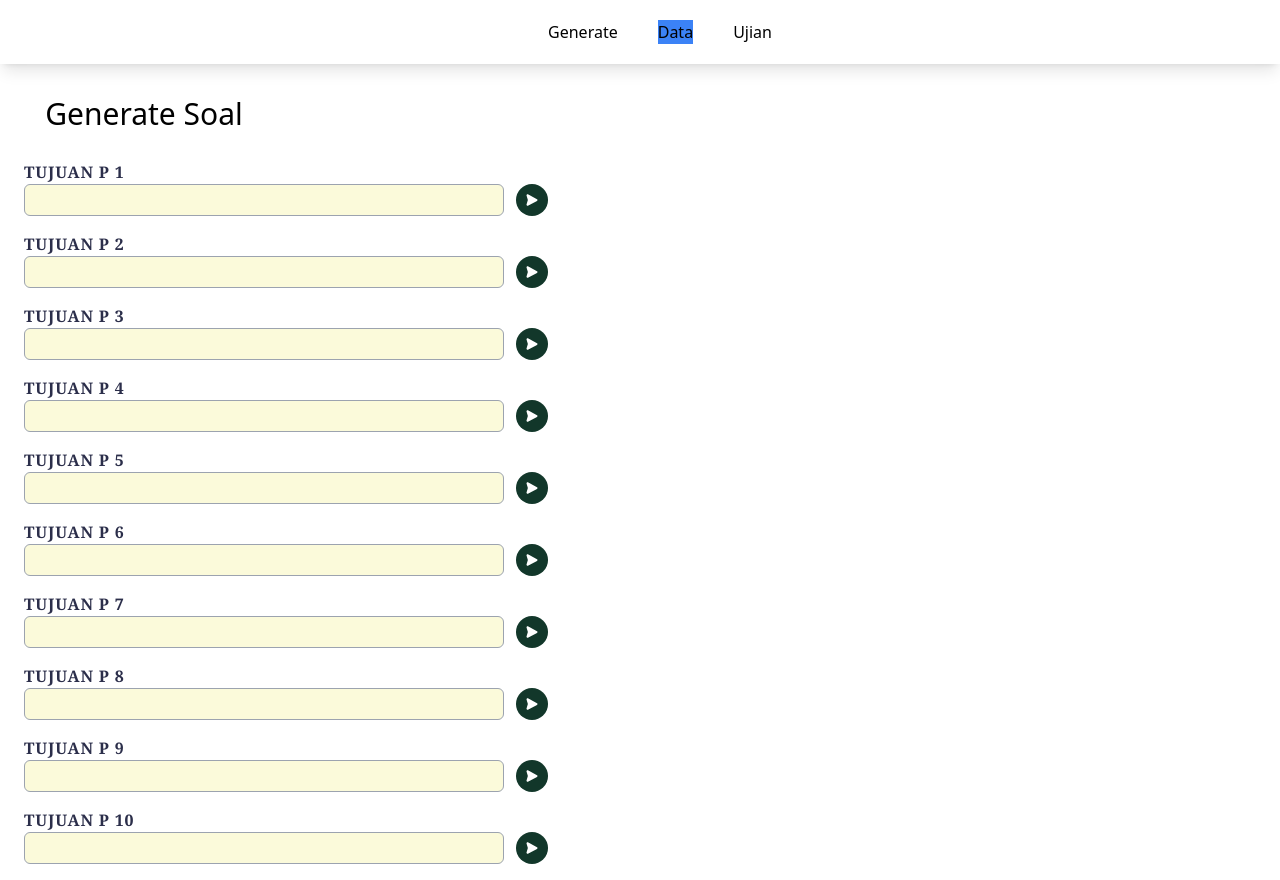
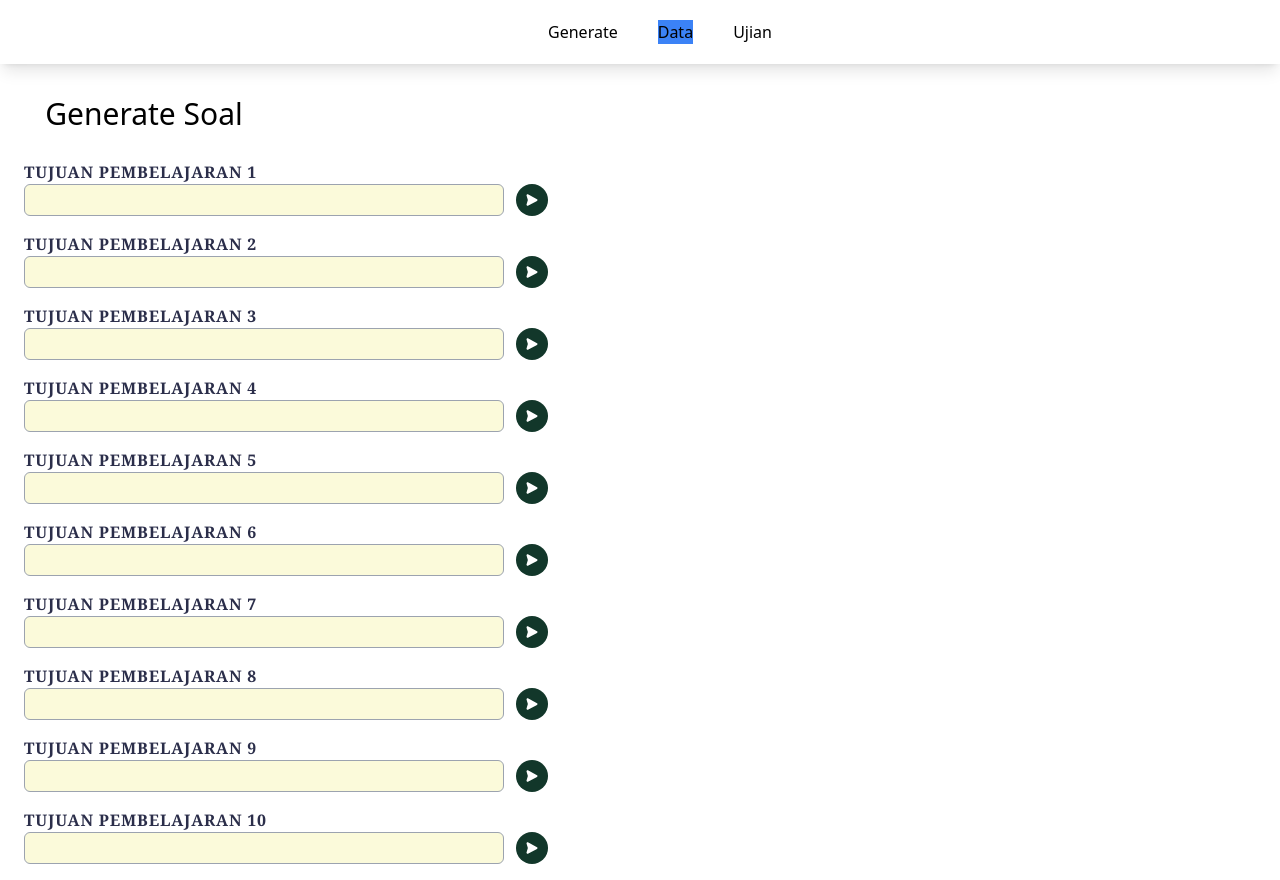
Before and after one commit to timotiusdwiyuliantomalau/pembangkit-soal, a React (Create React App) app in the folder client/: page / in a window 1280 px wide. Built offline with nearby package versions, Linux system fonts and the light colour scheme.

Commit message:
Update Home.js

```diff
--- a/client/src/pages/Home.js
+++ b/client/src/pages/Home.js
@@ -34,7 +34,7 @@ const hoverTooltip=(e)=>{
   for(let i=1;i<11;i++){
       arrSoal.push(
       <div key={i} className="soalContainer flex flex-col mb-4">
-      <label className="text-l font-serif font-semibold tracking-wider uppercase text-[#2B2E4A]" htmlFor={'soal'+i}>Tujuan P {i}</label>
+      <label className="text-l font-serif font-semibold tracking-wider uppercase text-[#2B2E4A]" htmlFor={'soal'+i}>Tujuan Pembelajaran {i}</label>
       <div className="flex gap-3 relative">
       <input  onChange={(e)=>{setInputSoal(e.target.value)}} id={'soal'+i} className="w-[30rem] bg-[#FBFADA] border-[1px] border-gray-400 rounded-md pl-2 text-wrap" type="text"/>
       {/* <input  onChange={(e)=>{setJumlahSoal(e.target.value)}} id={'soal'+i} className="w-[30rem] bg-[#FBFADA] border-[1px] border-gray-400 rounded-md pl-2 text-wrap" type="text"/> */}
```
